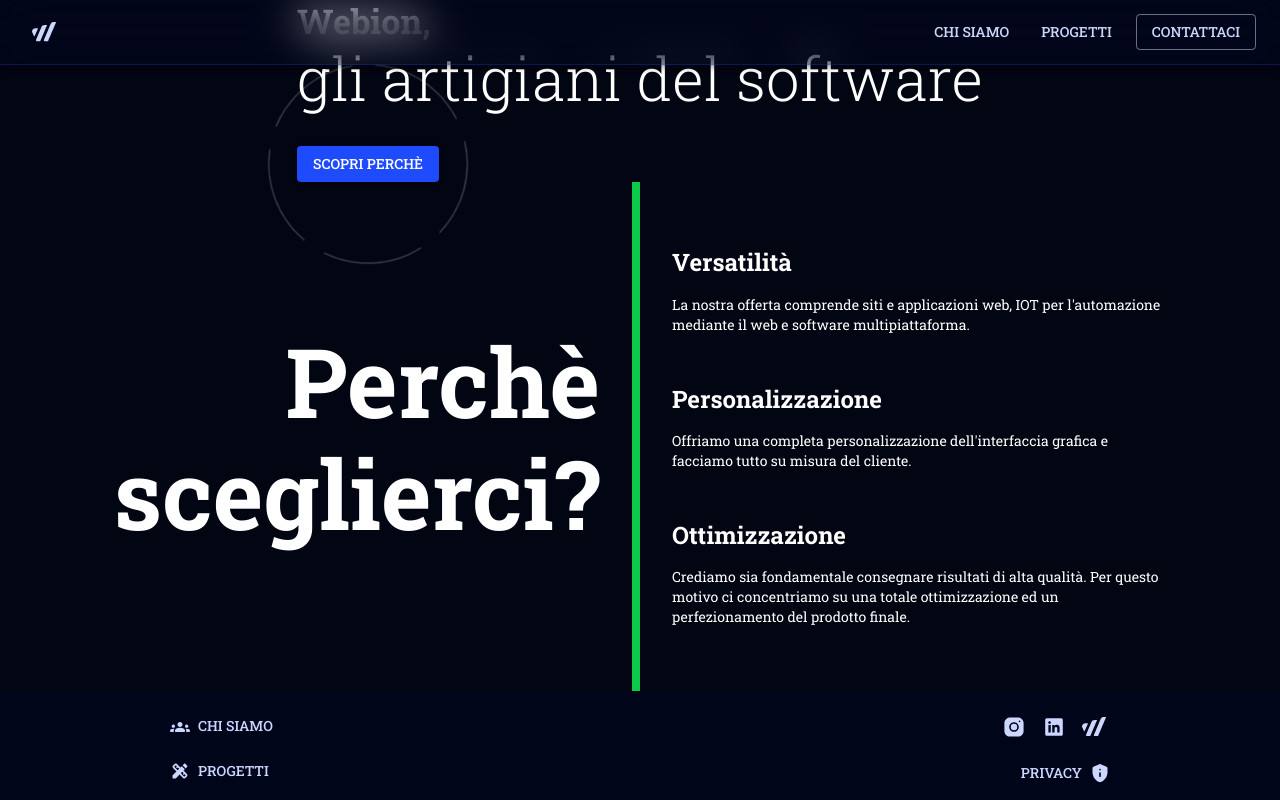
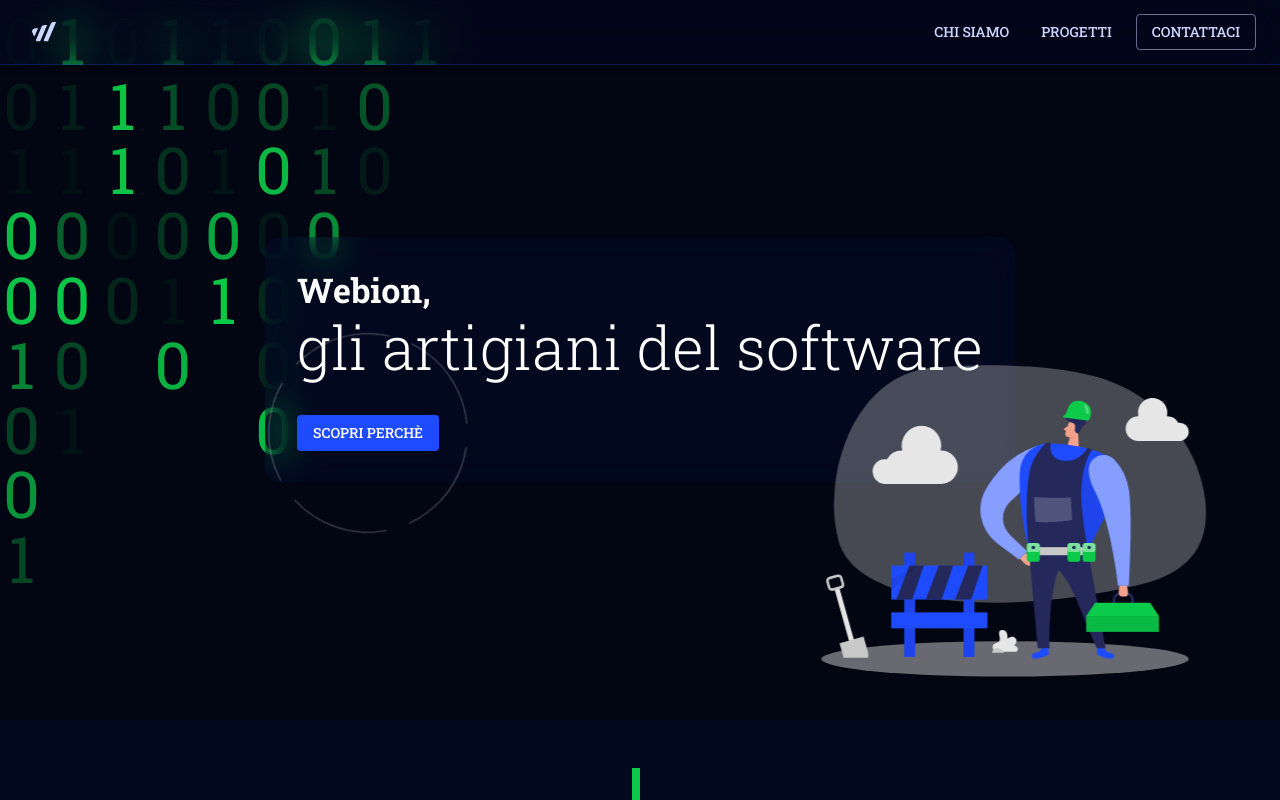
Before and after one commit to webion-hub/webionsite, a React (Create React App) app: page / in a window 1280 px wide. Shown: the top 800 px of the page. Built offline with nearby package versions, Linux system fonts and the light colour scheme.

Commit message:
update home page

```diff
--- a/src/components/Page.js
+++ b/src/components/Page.js
@@ -1,10 +1,16 @@
 import { Stack } from "@mui/material";
 
-export default function Page({children, ...props}) {
+export default function Page({children, sx, ...props}) {
   return (
     <Stack
       {...props}
       direction="column"
+      sx={{
+        ...sx,
+        width: "100vw",
+        overflowX: "hidden",
+        position: "relative"
+      }}
     >
       {children}
     </Stack>
--- a/src/pages/home/Home.js
+++ b/src/pages/home/Home.js
@@ -1,36 +1,139 @@
-import { Typography } from "@mui/material";
+import { Typography, useMediaQuery } from "@mui/material";
+import { alpha } from "@mui/material";
 import { Box } from "@mui/system";
 import ButtonCircled from "../../components/buttons/ButtonCircled";
+import { Worker } from "../../components/illustrations/illustrations";
 import Page from "../../components/Page";
+import theme from "../../theme/theme";
+import "./styles/square.css"
 
 export default function Home() {
+  const isMd = useMediaQuery(theme.breakpoints.down('md'))
+  const isSm = useMediaQuery(theme.breakpoints.down('sm'))
+
+  const getSlideAnimation = (time) => {
+    return {
+      animation: `slide 1s ease-in-out forwards`,
+      animationDelay: `${time / 10}s`,
+    }
+  }
+
+  const getAnimation = () => {
+    return {
+      animation: `flicker ${Math.random() + 2}s ease-in-out alternate infinite`,
+      animationDelay: `-${Math.random()*4}s`,
+    }
+  }
+
+  const getTextColumn = (x, height) => {
+    const y = 18
+
+    return (
+      <text
+        style={{
+          transform: "translate(0, -100%)",
+          ...getSlideAnimation((x - 6)/14),
+          fontSize: 18,
+        }}
+        x={x}
+        y={y}
+        textAnchor="middle"
+      >
+        {
+          [...Array(height)].map((_, i) => (
+            <tspan
+              key={i}
+              style={{
+                ...getAnimation(),
+                fontSize: "18px",
+                fontFamily: 'Roboto Slab',
+                fill: "#0cca4a",
+              }}
+              x={x}
+              y={y * (i + 1)}
+            >
+              {Math.random() > .5 ? 1 : 0}
+            </tspan>
+          ))
+        }
+      </text>
+    )
+
+
+  }
+
   return (
     <Page
-      justifyContent="space-between"
+      justifyContent="center"
+      sx={{
+        minHeight: "90vh",
+      }}
     >
-
       <Box
-        height="33%"
         sx={{
           margin: "0 auto",
+          backdropFilter: "blur(16px)",
+          background: alpha(theme.palette.primary.main, 0.05),
+          padding: 4,
+          borderRadius: isSm ? 0 : theme.shape.borderRadius,
+          width: isSm ? "100%" : "auto",
         }}
       >
-        <Typography variant="h4" component="h1">
+        <Typography
+          variant={isMd ? "h5" : "h4"}
+          component="h1"
+          align={isMd ? "center" : "left"}
+        >
           <strong>Webion,</strong>
         </Typography>
-        <Typography variant="h2" component="h1">
+        <Typography
+          variant={isMd ? "h4" : "h2"}
+          component="h1"
+          align={isMd ? "center" : "left"}
+        >
           gli artigiani del software
         </Typography>
         <ButtonCircled
           variant="contained"
           sx={{
             marginTop: 4,
+            marginInline: "auto",
           }}
         >
          Scopri perchè
         </ButtonCircled>
       </Box>
-
+      <svg
+        style={{
+          position: "absolute",
+          top: 0,
+          height: "90vh",
+          zIndex: -1,
+        }}
+        xmlns="http://www.w3.org/2000/svg"
+        viewBox="0 0 200 200"
+      >
+        {getTextColumn(6, 9)}
+        {getTextColumn(20, 7)}
+        {getTextColumn(34, 5)}
+        {getTextColumn(48, 6)}
+        {getTextColumn(62, 5)}
+        {getTextColumn(76, 7)}
+        {getTextColumn(90, 4)}
+        {getTextColumn(104, 3)}
+        {getTextColumn(118, 1)}
+      </svg>
+      <Worker
+        boxProps={{
+          sx: {
+            position: "absolute",
+            bottom: 0,
+            right: 0,
+            transform: "scaleX(-1)",
+            height: 400
+          }
+        }}
+      ></Worker>
     </Page>
   )
 }
--- a/src/pages/home/styles/square.css
+++ b/src/pages/home/styles/square.css
@@ -1,7 +1,3 @@
-.flip {
-  transform: translate(100%, 100%) rotate(180deg);
-}
-
 .text-style {
   font-style: normal;
   font-variant: normal;
@@ -23,3 +19,12 @@
     opacity: 0.05;
   }
 }
+
+@keyframes slide {
+  0% {
+    transform: translate(0, -100%);
+  }
+  100% {
+    transform: translate(0, 0%);
+  }
+}
--- a/src/pages/services/Services.js
+++ b/src/pages/services/Services.js
@@ -1,4 +1,4 @@
-import { Grid, Typography, useMediaQuery } from "@mui/material";
+import { alpha, Grid, Typography, useMediaQuery } from "@mui/material";
 import Page from "../../components/Page";
 import theme from "../../theme/theme";
 
@@ -10,6 +10,10 @@
     <Page
       justifyContent="center"
       alignItems="center"
+      sx={{
+        background: alpha(theme.palette.primary.main, 0.05),
+        paddingBlock: 6
+      }}
     >
       <Grid
         container
```
